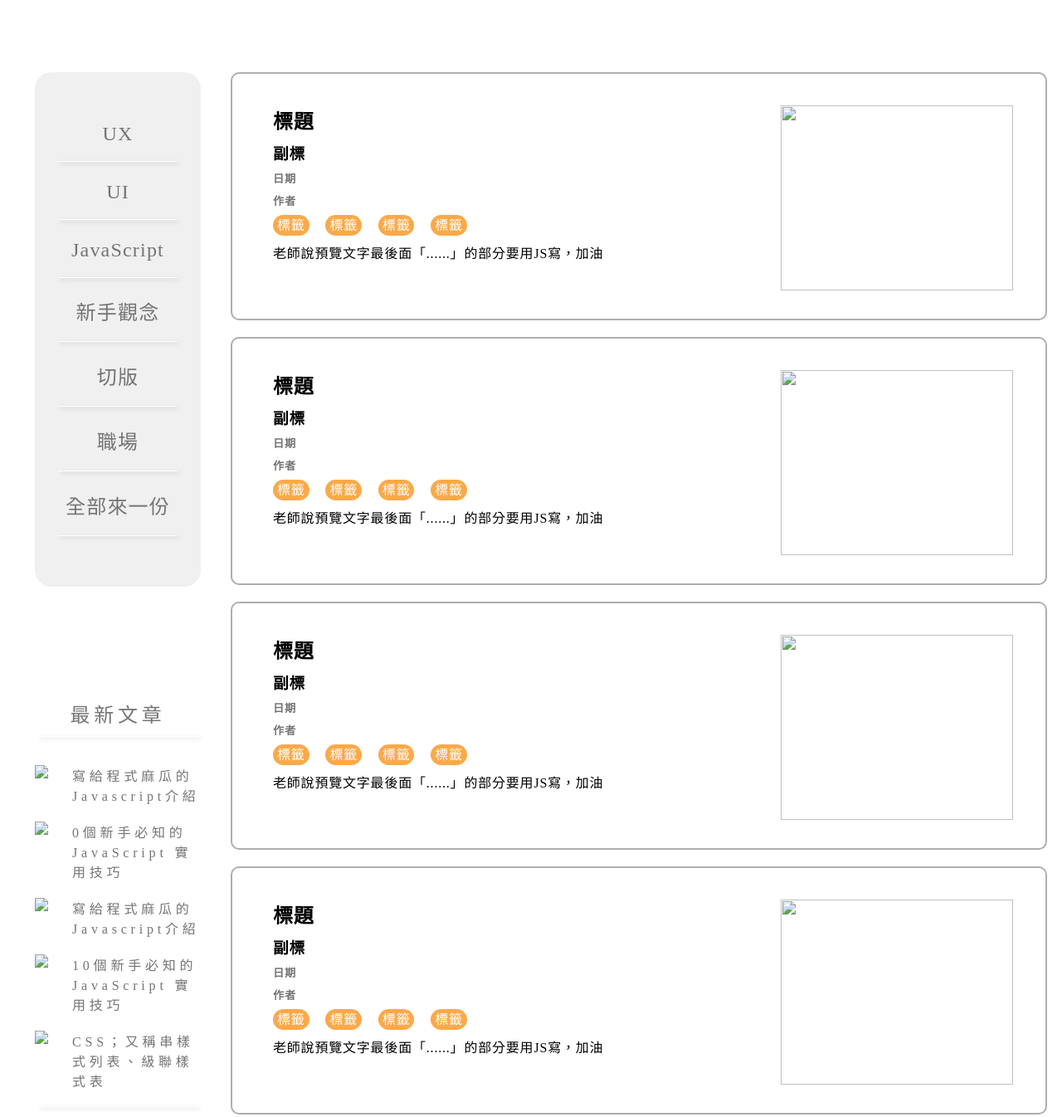
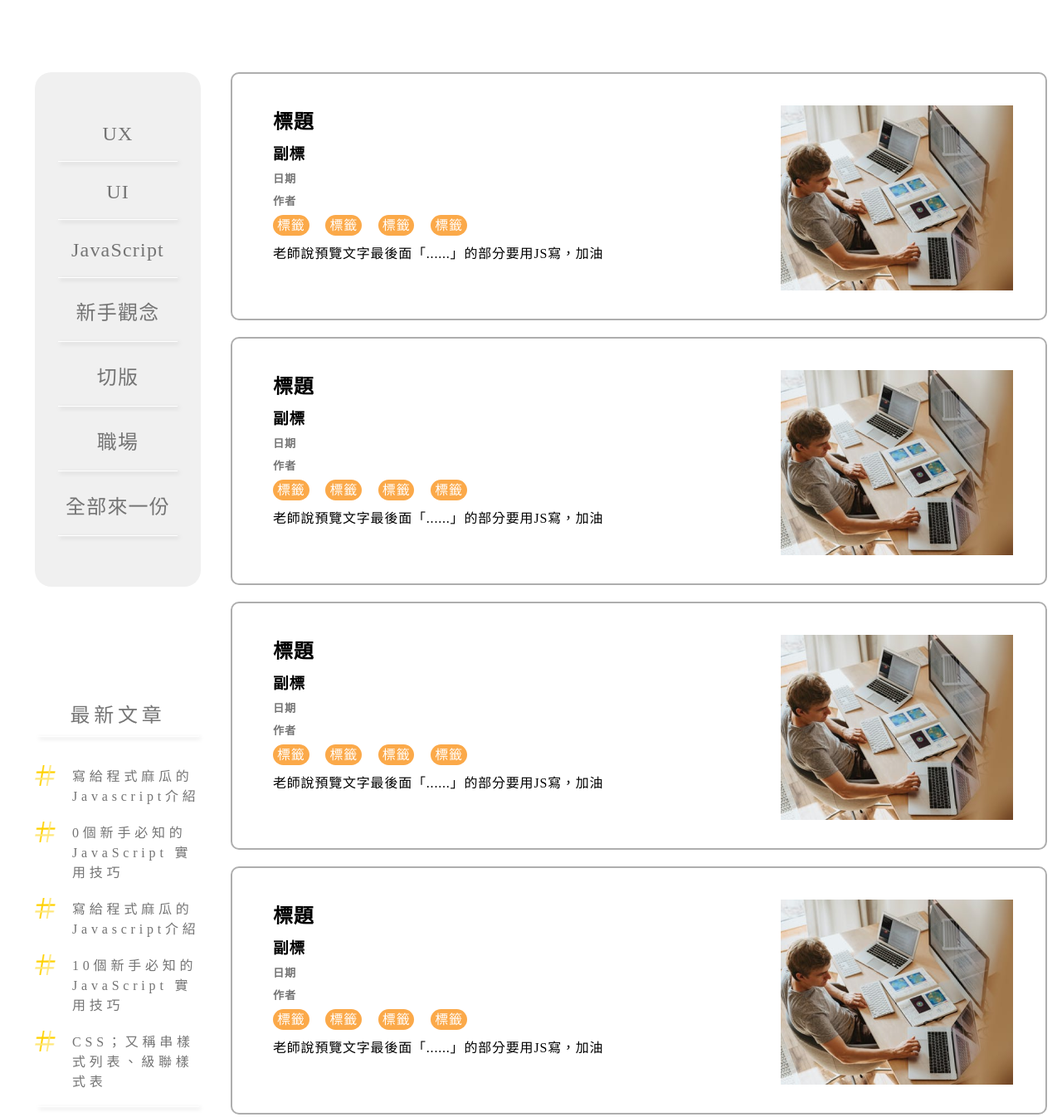
Before and after one commit to sitewant/sitewant, a plain HTML site: page blog.html in a window 1280 px wide. Shown: the part 283-1629 px from the top of the page at 83% size. Drawn offline with nearby package versions, Linux system fonts and the light colour scheme.

Commit message:
modify several details

```diff
--- a/blog.html
+++ b/blog.html
@@ -130,36 +130,29 @@
                 </ul>
                 <ul class="flex-bottom"><span>最新文章</span>
                     <ul class="flex-bottom-family">
-                        <img src="../photo/hashtag.png" alt="no" class="hashtag">
+                        <img src="./assets/images/hashtag.png" alt="no" class="hashtag">
                         <li class="flex-text">寫給程式麻瓜的Javascript介紹</li>
                     </ul>
 
                     <ul class="flex-bottom-family">
-                        <img src="../photo/hashtag.png" alt="no" class="hashtag">
+                        <img src="./assets/images/hashtag.png" alt="no" class="hashtag">
                         <li class="flex-text">0個新手必知的JavaScript 實用技巧</li>
                     </ul>
 
                     <ul class="flex-bottom-family">
-                        <img src="../photo/hashtag.png" alt="no" class="hashtag">
+                        <img src="./assets/images/hashtag.png" alt="no" class="hashtag">
                         <li class="flex-text">寫給程式麻瓜的Javascript介紹</li>
                     </ul>
 
                     <ul class="flex-bottom-family">
-                        <img src="../photo/hashtag.png" alt="no" class="hashtag">
+                        <img src="./assets/images/hashtag.png" alt="no" class="hashtag">
                         <li class="flex-text">10個新手必知的JavaScript 實用技巧</li>
                     </ul>
 
                     <ul class="flex-bottom-family">
-                        <img src="../photo/hashtag.png" alt="no" class="hashtag">
+                        <img src="./assets/images/hashtag.png" alt="no" class="hashtag">
                         <li class="flex-text">CSS；又稱串樣式列表、級聯樣式表</li>
                     </ul>
-
-
-
-                    <!-- <li class="flex-text">10個新手必知的JavaScript 實用技巧</li>
-                    <li class="flex-text">寫給程式麻瓜的Javascript介紹</li>
-                    <li class="flex-text">10個新手必知的JavaScript 實用技巧</li>
-                    <li class="flex-text">CSS；又稱串樣式列表、級聯樣式表</li> -->
                 </ul>
             </div>
             <div class="right-flex">
@@ -178,7 +171,7 @@
                         <div class=articleContent>老師說預覽文字最後面「......」的部分要用JS寫，加油</div>
                     </div>
                     <div class=articleTableRight>
-                      <img class="blog-article-img" src="" alt="">
+                      <img class="blog-article-img" src="./assets/images/post.png" alt="">
                     </div>
                   </div>
                   <div class=articleTable>
@@ -196,7 +189,7 @@
                         <div class=articleContent>老師說預覽文字最後面「......」的部分要用JS寫，加油</div>
                     </div>
                     <div class=articleTableRight>
-                      <img class="blog-article-img" src="" alt="">
+                      <img class="blog-article-img" src="./assets/images/post.png" alt="">
                     </div>
                   </div>
                   <div class=articleTable>
@@ -214,7 +207,7 @@
                         <div class=articleContent>老師說預覽文字最後面「......」的部分要用JS寫，加油</div>
                     </div>
                     <div class=articleTableRight>
-                      <img class="blog-article-img" src="" alt="">
+                      <img class="blog-article-img" src="./assets/images/post.png" alt="">
                     </div>
                   </div>
                   <div class=articleTable>
@@ -232,7 +225,7 @@
                         <div class=articleContent>老師說預覽文字最後面「......」的部分要用JS寫，加油</div>
                     </div>
                     <div class=articleTableRight>
-                      <img class="blog-article-img" src="" alt="">
+                      <img class="blog-article-img" src="./assets/images/post.png" alt="">
                     </div>
                   </div>
 
--- a/css/main.css
+++ b/css/main.css
@@ -591,7 +591,7 @@ input[type="text"] {
     box-shadow: inset 5px 5px 10px rgba(0, 0, 0, 0.25);
 }
 
-.section-move-bg>img {
+.section-move-bg img {
     width: 126px;
     height: 241px;
     position: absolute;
```
Also changed, not shown: assets/images/hashtag.png (added), assets/images/post.png (added).
